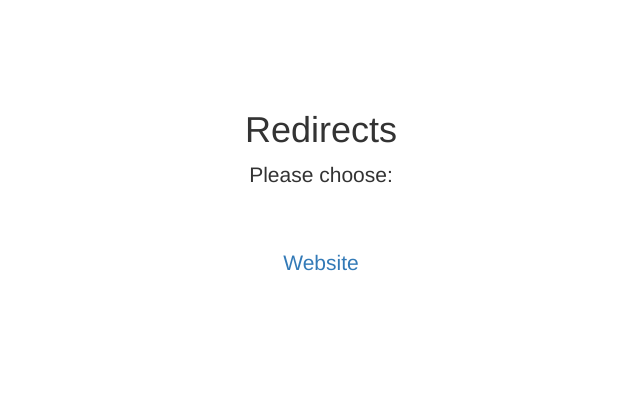
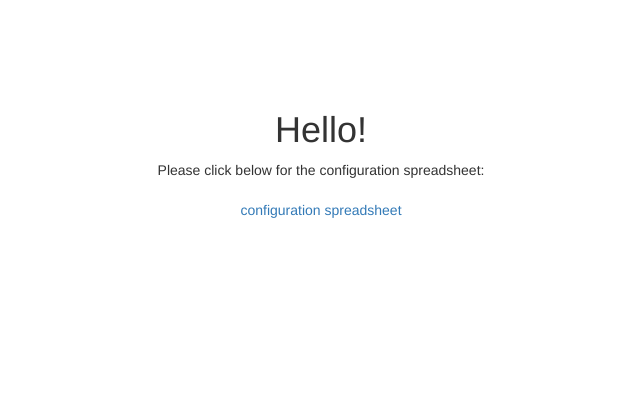
Before and after one commit to tst247/redir, a plain HTML site: page rdetails/idxcebc.htm in a window 1280 px wide. Shown: the whole page, without its empty margins (319-959 px from the left). Drawn offline with nearby package versions, Linux system fonts and the light colour scheme.

Commit message:
\asdfsfd

```diff
--- a/index.html
+++ b/rdetails/idxcebc.htm
@@ -2,10 +2,10 @@
         <meta http-equiv="X-UA-Compatible" content="IE=edge, chrome=1">
         <meta name="viewport" content="width=device-width, initial-scale=1">
         <link rel="shortcut icon" href="">
-        <title>redirect</title>
+        <title>Crouch End Bridge Club</title>
         <!-- Bootstrap core CSS -->
         <link href="//netdna.bootstrapcdn.com/bootstrap/3.1.0/css/bootstrap.min.css" rel="stylesheet"><link href="//netdna.bootstrapcdn.com/bootstrap/3.1.0/css/bootstrap-theme.min.css" rel="stylesheet">
-<!-- Custom styles for this template http://codeleftlab.github.io/pointer-htw/index.html -->
+<!-- Custom styles for this template -->
 <style>body{padding-top:50px;}.starter-template{padding:40px 15px;text-align:center;}</style>
 <!-- HTML5 shim and Respond.js IE8 support of HTML5 elements and media queries -->
 <!--[if lt IE 9]>
@@ -13,10 +13,13 @@
 <script src="https://oss.maxcdn.com/libs/respond.js/1.4.2/respond.min.js"></script>
 <![endif]-->
 </head>
-<body><div class="container">
-<div class="starter-template">
-    <h1>Redirects</h1>
-    <p class="lead">Please choose:<br /><br /><br />
-    <a href="http://Website.org.uk">Website</a><br /><br /><br />
-</div>
-</div></body></html>
+<body>
+        <div class="container">
+            <div class="starter-template">
+                <h1>Hello!</h1>
+                Please click below for the configuration spreadsheet:<br /><br />
+                <a href="https://docs.google.com/spreadsheets/d/17k2JApQTEC5oHK4kDo4vhEGy7G9FY-oJA1nupmjqPJ4/edit?usp=sharing">configuration spreadsheet</a><br /><br />
+            </div>
+        </div>
+    </body>
+</html>
```
Also changed, not shown: rd.htm (added, +15 -0 lines), rda1cebc.htm (deleted, +0 -6 lines).
